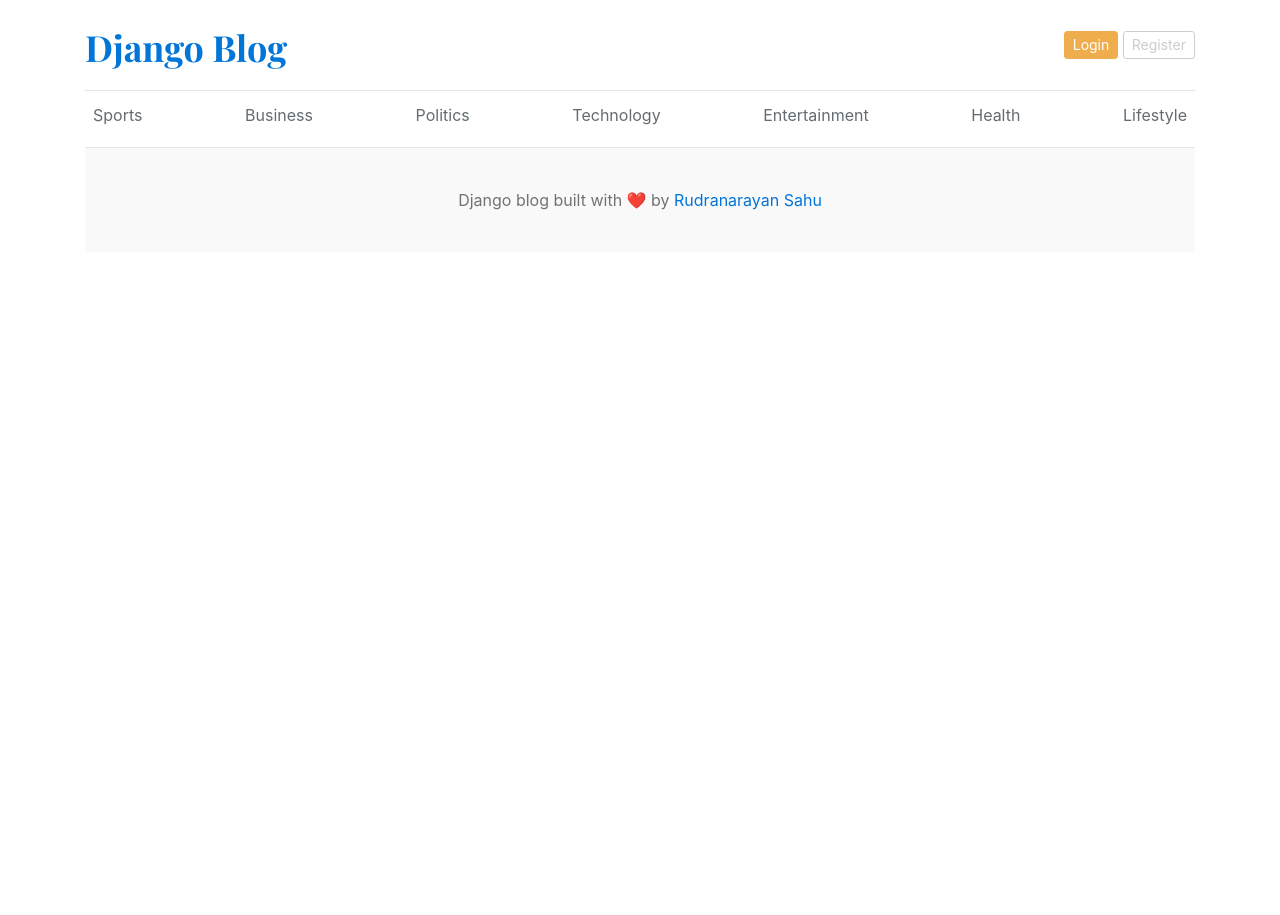
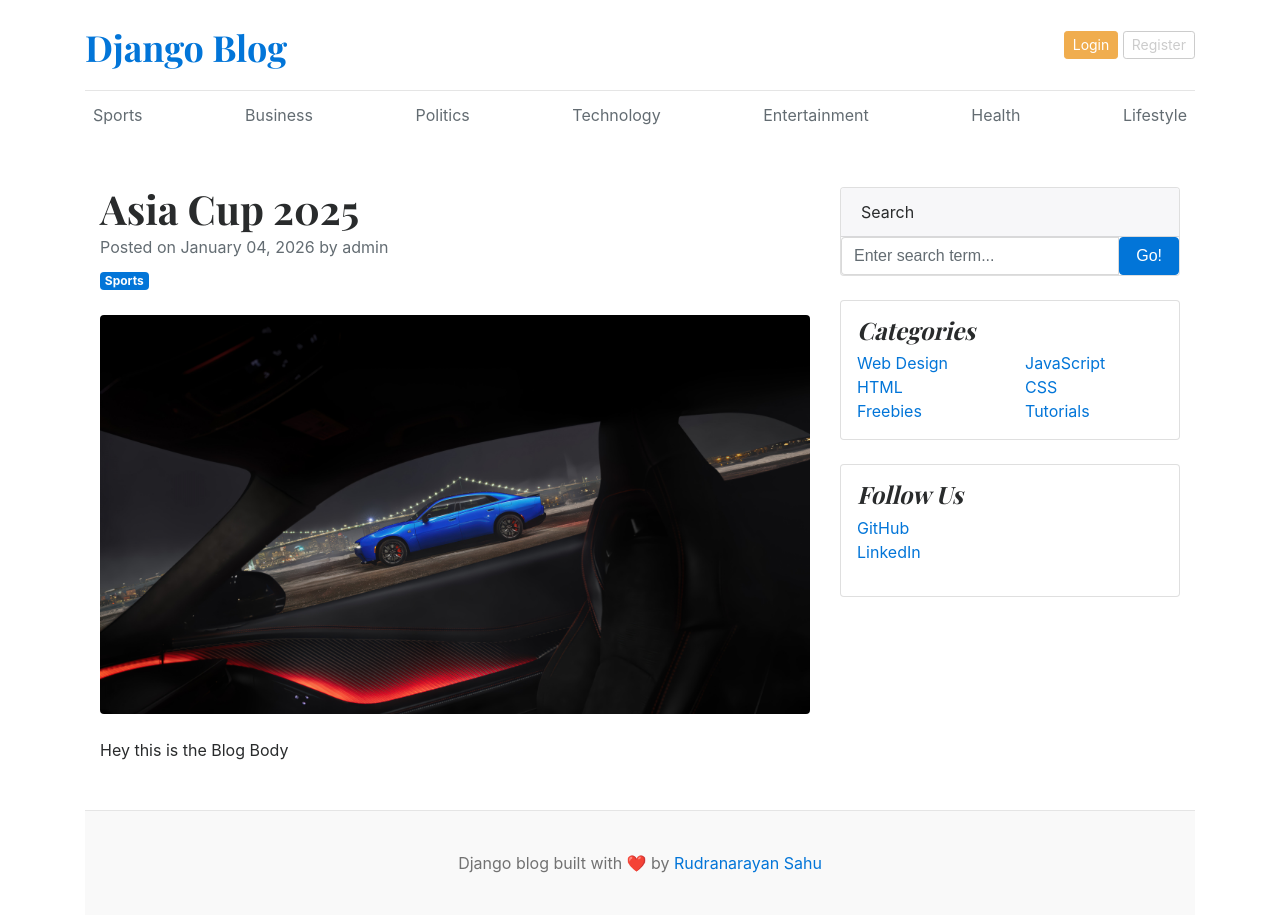
Before and after one commit to rudranarayan-01/Blog, a Django app: a page that uses templates/blogs.html in a window 1280 px wide. Before the commit the page ends 210 px from the top, so only its background shows below. Run offline with Django 5.2, Linux system fonts and the light colour scheme; data comes from the database, SQL or seed files in the repository.

Commit message:
Single blog page working

```diff
--- a/blogs/views.py
+++ b/blogs/views.py
@@ -29,6 +29,6 @@
 def blogs(request, slug):
     single_blog = get_object_or_404(Blog, slug=slug, status="Published")
     context = {
-        'blog': single_blog,
+        'single_blog': single_blog,
     }
     return render(request, 'blogs.html', context)
--- a/templates/blogs.html
+++ b/templates/blogs.html
@@ -2,4 +2,73 @@
 
 {% block content %}
 
+<!-- Page content-->
+<div class="container mt-5">
+    <div class="row">
+        <div class="col-lg-8">
+            <!-- Post content-->
+            <article>
+                <!-- Post header-->
+                <header class="mb-4">
+                    <!-- Post title-->
+                    <h1 class="fw-bolder mb-1">{{ single_blog.title }}</h1>
+                    <!-- Post meta content-->
+                    <div class="text-muted fst-italic mb-2">Posted on {{ single_blog.created_at | date:"F d, Y" }} by {{ single_blog.author }}</div>
+                    <!-- Post category-->
+                    <a class="badge bg-primary text-decoration-none text-light" href="#!">{{ single_blog.category }}</a>
+                </header>
+                <!-- Preview image figure-->
+                <figure class="mb-4"><img class="img-fluid rounded" src="{{ single_blog.featured_image.url }}" alt="..." /></figure>
+                <!-- Post content-->
+                <section class="mb-5">
+                    <p class="fs-5 mb-4">{{ single_blog.blog_body }}</p>
+                    </section>
+            </article>
+        </div>
+        <!-- Side widgets-->
+        <div class="col-lg-4">
+            <!-- Search widget-->
+            <div class="card mb-4">
+                <div class="card-header">Search</div>
+                <div class="card-body">
+                    <div class="input-group">
+                        <input class="form-control" type="text" placeholder="Enter search term..." aria-label="Enter search term..." aria-describedby="button-search" />
+                        <button class="btn btn-primary" id="button-search" type="button">Go!</button>
+                    </div>
+                </div>
+            </div>
+            <!-- Categories widget-->
+            <div class="card mb-4 p-3">
+                <h4 class="font-italic">Categories</h4>
+                <div class="card-body">
+                    <div class="row">
+                        <div class="col-sm-6">
+                            <ul class="list-unstyled mb-0">
+                                <li><a href="#!">Web Design</a></li>
+                                <li><a href="#!">HTML</a></li>
+                                <li><a href="#!">Freebies</a></li>
+                            </ul>
+                        </div>
+                        <div class="col-sm-6">
+                            <ul class="list-unstyled mb-0">
+                                <li><a href="#!">JavaScript</a></li>
+                                <li><a href="#!">CSS</a></li>
+                                <li><a href="#!">Tutorials</a></li>
+                            </ul>
+                        </div>
+                    </div>
+                </div>
+            </div>
+            <!-- Side widget-->
+            <div class="card mb-4 p-3">
+                <h4 class="font-italic">Follow Us</h4>
+                <ol class="list-unstyled">
+                    <li><a href="#">GitHub</a></li>
+                    <li><a href="#">LinkedIn</a></li>
+                </ol>
+            </div>
+        </div>
+    </div>
+</div>
+
 {% endblock %}
```
